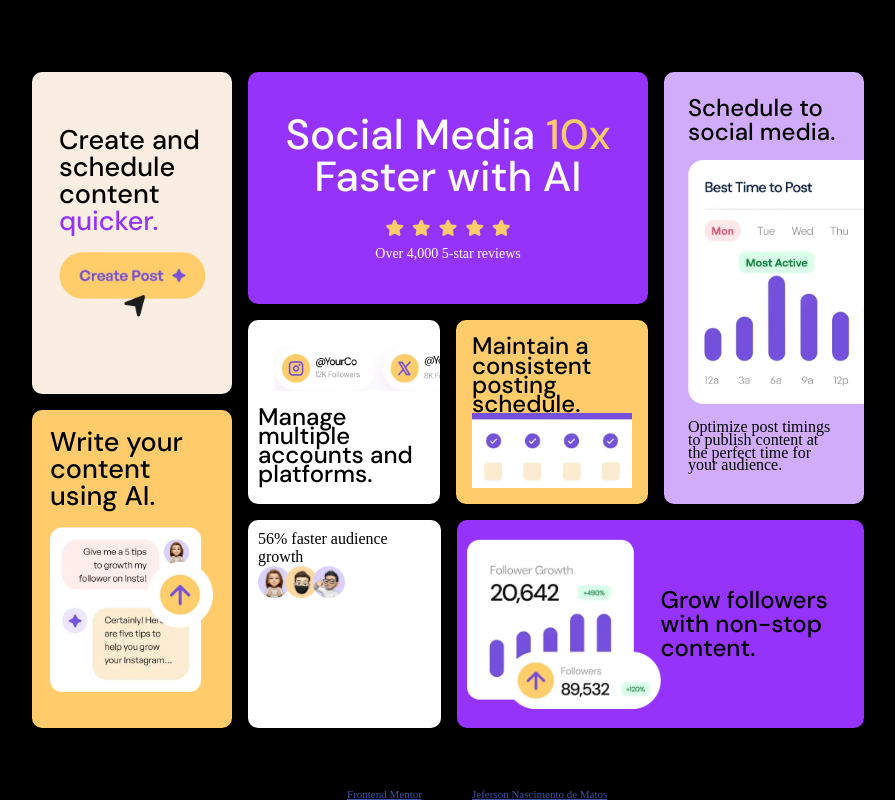
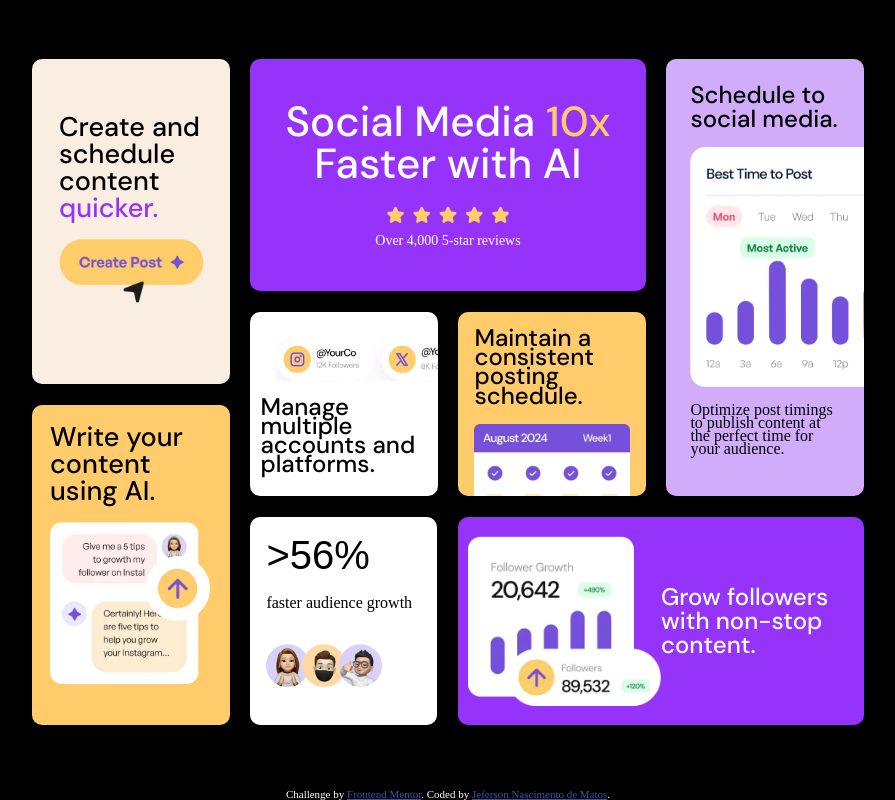
Before and after one commit to Jeff-Nas/FrontEnd-Mentor, a plain HTML site: page Bento-Grid/index.html in a window 1280 px wide. Shown: the whole page, without its empty margins (192-1087 px from the left). Drawn offline with Linux system fonts and the light colour scheme.

Commit message:
Modificações no box 5,6,7 e 8

```diff
--- a/Bento-Grid/index.html
+++ b/Bento-Grid/index.html
@@ -44,7 +44,7 @@
       </div>
       <div class="bento-box-item--element box6">
         <h2>Maintain a consistent posting schedule.</h2>
-        <img src="assets/images/illustration-consistent-schedule.webp" alt="">
+        <div class="image-container-6"><img src="assets/images/illustration-consistent-schedule.webp" alt="image of calendar"></div>
       </div>
     </div>
   </div>
@@ -61,8 +61,9 @@
   <!-- COLUNA-4 -->
   <div class="bento-box-item column-4">
     <div class="bento-box-item--element box7">
-      <p><span>56%</span> faster audience growth</p>
-      <img src="assets/images/illustration-audience-growth.webp" alt="3 faces">
+      <p><span class="box7-text-percent">>56%</span> </p>
+      <p class="box7-text">faster audience growth</p>
+      <div class="image-container-7"><img src="assets/images/illustration-audience-growth.webp" alt="3 faces"></div>
     </div>
     <div class="bento-box-item--element box8">
       <img src="assets/images/illustration-grow-followers.webp" alt="graphics">
@@ -72,24 +73,6 @@
 
 </section>
 
-  <!-- Social Media 10x Faster with AI
-  Over 4,000 5-star reviews
-
-  Manage multiple accounts and platforms.
-
-  Maintain a consistent posting schedule.
-
-  Schedule to social media.
-  Optimize post timings to publish content at the perfect time for your audience.
-
-  Grow followers with non-stop content.
-
-  >56% faster audience growth
-
-  Create and schedule content quicker.
-
-  Write your content using AI. -->
-
   <div class="attribution">
     Challenge by <a href="https://www.frontendmentor.io?ref=challenge">Frontend Mentor</a>.
     Coded by <a href="#">Jeferson Nascimento de Matos</a>.
--- a/Bento-Grid/style.css
+++ b/Bento-Grid/style.css
@@ -17,6 +17,7 @@
 body {
     min-height: 100vh;
     display: flex;
+    flex-direction: column;
     align-items: center;
     justify-content: center;
     background-color: black;
@@ -40,12 +41,13 @@ h2 {
     ;
     max-width: 52rem;
     margin-inline: auto;
-    gap: 1rem;
+    margin-bottom: 1em;
+    gap: 1.3rem;
 }
 
 .bento-box-container > *, .inside-element {
     display: grid;
-    gap: 1rem;
+    gap: 1.3rem;
 }
 
 .inside-element {
@@ -73,7 +75,7 @@ h2 {
 
 .column-4 {
     grid-area: col4;
-    grid-template-columns: .95fr 2fr;
+    grid-template-columns: .92fr 2fr;
 }
 
 /* COLUNA1 */
@@ -142,18 +144,21 @@ h2 {
 }
 .box6 {
     background-color: var(--Yellow);
-    padding: 1em;
+    padding: 1em 1em 0 1em;
     height: 11.5em;
-    /* justify-content: space-between; */
 }
 
 .box6 img {
+    width: 100%;
+}
+.image-container-6 {
     width: 100%;
     overflow: hidden;
 }
 
 .box6 h2 {
     line-height: .8;
+    margin-bottom: 0.8em;
 }
 
 /* COLUNA3 */
@@ -172,15 +177,32 @@ h2 {
     line-height: .8;
 }
 
+/* COLUNA 4 */
 
 .box7 {
     background-color: var(--White);
+    padding: 1em;
+}
+
+.image-container-7 {
+    width: 150%;
+}
+
+.box7-text-percent {
+    font-size: 2.5em;
+    font-weight: 500;
+    font-family: Arial, Helvetica, sans-serif;
+}
+.box7-text {
+    margin: 1em 0 2em 0;
 }
 .box8 {
     background-color: var(--Purple);
     flex-direction: row;
     align-items: center;
+    color: var(--White);
 }
+
 
 img {
     width: 50%;
@@ -193,6 +215,7 @@ img {
     bottom: 0;
     font-size: 11px;
     text-align: center;
+    color: var(--White);
  }
 .attribution a {
     color: hsl(228, 45%, 44%);
```
Lines whose indentation alone changed are shown as unchanged.
